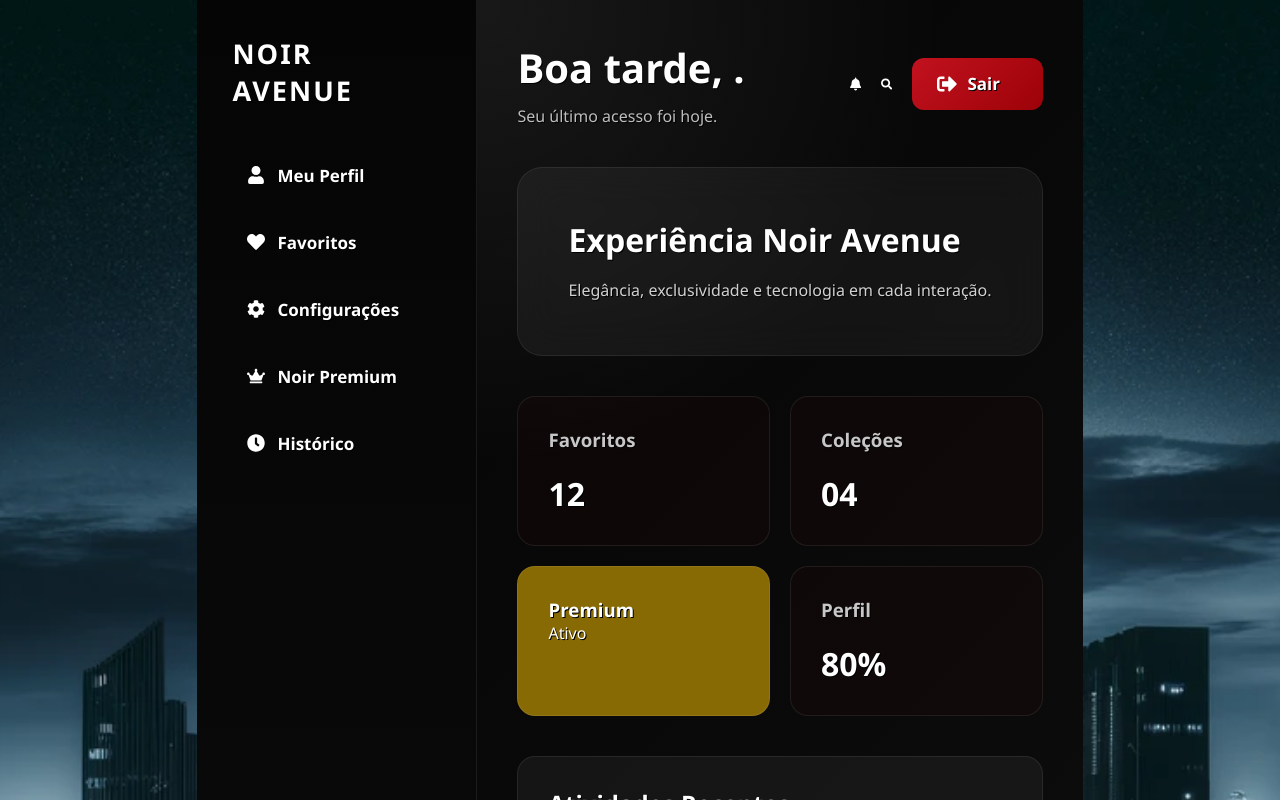
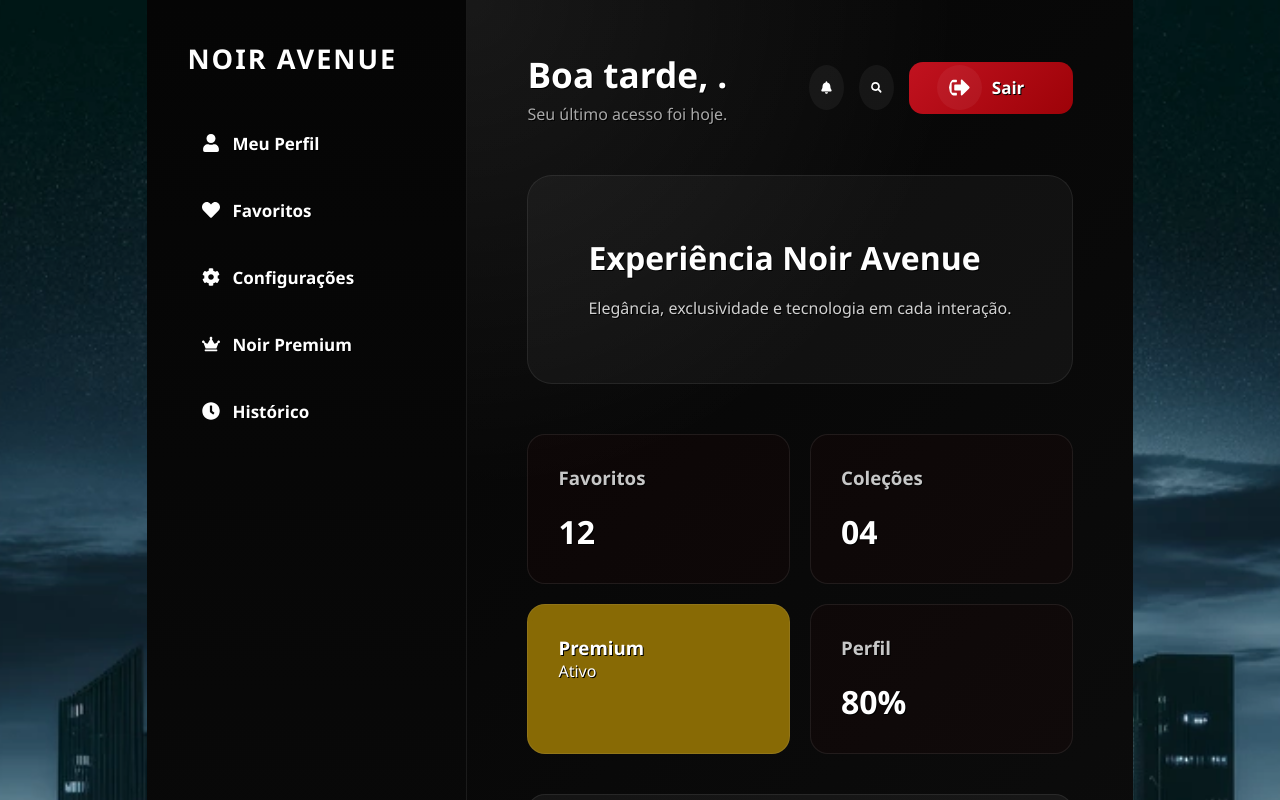
Before and after one commit to Luizfelipeosz/Noir-Avenue, a React (Vite) app: page /dashboard in a window 1280 px wide. Shown: the top 800 px of the page. Built offline with nearby package versions, Linux system fonts and the light colour scheme; sample sign-in values are in the browser's storage.

Commit message:
atualização da interfaçe da pagina principal.

```diff
--- a/src/components/Dashboard/Dashboard.css
+++ b/src/components/Dashboard/Dashboard.css
@@ -34,22 +34,19 @@ body{
    LAYOUT
 ========================== */
 
-.layout{
-    display:grid;
-    grid-template-columns:280px 1fr;
-    min-height:100vh;
+.layout {
+    display: grid;
+    grid-template-columns: 320px 1fr;
+    min-height: 100vh;
 }
-
 /* ==========================
    SIDEBAR
 ========================== */
 
-.sidebar{
-    padding:35px;
+.sidebar {
+    padding: 40px;
 
-    border-right:
-    1px solid
-    rgba(255,255,255,.08);
+    border-right: 1px solid rgba(255,255,255,.08);
 
     background:
         linear-gradient(
@@ -135,11 +132,10 @@ body{
    CONTAINER
 ========================== */
 
-.dashboard-container{
-    padding:40px;
+.dashboard-container {
+    padding: 50px 60px;
 
-    animation:
-    fadeIn .7s ease;
+    animation: fadeIn .7s ease;
 
     background:
         radial-gradient(
@@ -158,56 +154,71 @@ body{
    HEADER
 ========================== */
 
-.dashboard-header{
-    display:flex;
-    justify-content:space-between;
-    align-items:center;
+.dashboard-header {
+    display: flex;
+    justify-content: space-between;
+    align-items: center;
 
-    margin-bottom:40px;
+    gap: 80px;
+
+    margin-bottom: 50px;
 }
 
-.dashboard-header h1{
-    font-size:2.5rem;
+.header-user {
+    display: flex;
+    flex-direction: column;
+    gap: 5px;
 }
 
-.dashboard-header p{
-    margin-top:10px;
-    color:#bdbdbd;
+.dashboard-header h1 {
+    font-size: 2.2rem;
 }
 
-.header-actions{
-    display:flex;
-    align-items:center;
-
-    gap:20px;
+.dashboard-header p {
+    margin-top: 0;
+    color: #a9a9a9;
 }
 
-.header-actions svg{
-    font-size:20px;
-
-    cursor:pointer;
-
-    transition:.3s;
+.header-actions {
+    display: flex;
+    align-items: center;
+    gap: 15px;
 }
 
-.header-actions svg:hover{
-    transform:scale(1.1);
+.header-actions svg {
+    width: 45px;
+    height: 45px;
+
+    padding: 12px;
+
+    border-radius: 50%;
+
+    background: rgba(255,255,255,.05);
+
+    cursor: pointer;
+
+    transition: .3s;
 }
 
-.dashboard-header button{
-    display:flex;
-    align-items:center;
+.header-actions svg:hover {
+    transform: translateY(-3px);
 
-    gap:10px;
+    background: rgba(255,255,255,.08);
+}
 
-    border:none;
-    cursor:pointer;
+.dashboard-header button {
+    display: flex;
+    align-items: center;
+    gap: 10px;
 
-    padding:14px 25px;
+    padding: 15px 28px;
 
-    border-radius:12px;
+    border: none;
+    border-radius: 14px;
 
-    color:#fff;
+    color: #fff;
+
+    cursor: pointer;
 
     background:
         linear-gradient(
@@ -215,27 +226,27 @@ body{
             #c1121f,
             #9d0208
         );
+
+    transition: .3s;
 }
 
+.dashboard-header button:hover {
+    transform: translateY(-3px);
+}
 /* ==========================
    BANNER
 ========================== */
 
-.dashboard-banner{
-    padding:50px;
+.dashboard-banner {
+    padding: 60px;
 
-    margin-bottom:40px;
+    margin-bottom: 50px;
 
-    border-radius:25px;
+    border-radius: 25px;
 
-    backdrop-filter:blur(20px);
+    background: rgba(255,255,255,.04);
 
-    background:
-    rgba(255,255,255,.05);
-
-    border:
-    1px solid
-    rgba(255,255,255,.08);
+    border: 1px solid rgba(255,255,255,.08);
 }
 
 .dashboard-banner h2{
@@ -284,7 +295,6 @@ body{
 
 .card-premium{
     padding:30px;
-
     border-radius:18px;
 
     background:
@@ -296,7 +306,7 @@ body{
 
     transition:.3s;
 }
-}
+
 
 .card:hover{
     transform:translateY(-5px);
@@ -364,7 +374,7 @@ body{
 }
 
 .action-card{
-    padding:30px;
+    padding:35px;
 
     cursor:pointer;
 
--- a/src/components/Dashboard/Dashboard.jsx
+++ b/src/components/Dashboard/Dashboard.jsx
@@ -1,29 +1,34 @@
-
 import "./Dashboard.css";
 import { useNavigate } from "react-router-dom";
 import {
-  FaUser, FaHeart, FaCrown, FaCog,
-  FaSignOutAlt, FaClock, FaBell, FaSearch
+  FaUser,
+  FaHeart,
+  FaCrown,
+  FaCog,
+  FaSignOutAlt,
+  FaClock,
+  FaBell,
+  FaSearch,
 } from "react-icons/fa";
 
 function Dashboard() {
   const navigate = useNavigate();
 
   const user = JSON.parse(localStorage.getItem("noiravenue_user")) || {
-    nome: "Luiz Felipe"
+    nome: "Luiz Felipe",
   };
 
   const hour = new Date().getHours();
 
   let greeting = "";
 
-if (hour >= 5 && hour < 12) {
+  if (hour >= 5 && hour < 12) {
     greeting = "Bom dia";
-} else if (hour >= 12 && hour < 18) {
+  } else if (hour >= 12 && hour < 18) {
     greeting = "Boa tarde";
-} else {
+  } else {
     greeting = "Boa noite";
-}
+  }
 
   const actions = [
     { title: "Meu Perfil", icon: <FaUser />, route: "/perfil" },
@@ -51,10 +56,7 @@ if (hour >= 5 && hour < 12) {
 
         <nav>
           {actions.map((item) => (
-            <button
-              key={item.title}
-              onClick={() => navigate(item.route)}
-            >
+            <button key={item.title} onClick={() => navigate(item.route)}>
               {item.icon}
               {item.title}
             </button>
@@ -64,14 +66,17 @@ if (hour >= 5 && hour < 12) {
 
       <main className="dashboard-container">
         <header className="dashboard-header">
-          <div>
-            <h1>{greeting}, {user.nome}.</h1>
+          <div className="header-user">
+            <h1>
+              {greeting}, {user.nome}.
+            </h1>
             <p>Seu último acesso foi hoje.</p>
           </div>
 
           <div className="header-actions">
             <FaBell />
             <FaSearch />
+
             <button onClick={logout}>
               <FaSignOutAlt />
               Sair
@@ -81,18 +86,37 @@ if (hour >= 5 && hour < 12) {
 
         <section className="dashboard-banner">
           <h2>Experiência Noir Avenue</h2>
-          <p>Elegância, exclusividade e tecnologia em cada interação.</p>
+
+          <p>
+            Elegância, exclusividade e tecnologia em cada interação.
+          </p>
         </section>
 
         <section className="dashboard-stats">
-          <div className="card"><h3>Favoritos</h3><span>12</span></div>
-          <div className="card"><h3>Coleções</h3><span>04</span></div>
-          <div className="card-premium"><h3>Premium</h3><span>Ativo</span></div>
-          <div className="card"><h3>Perfil</h3><span>80%</span></div>
+          <div className="card">
+            <h3>Favoritos</h3>
+            <span>12</span>
+          </div>
+
+          <div className="card">
+            <h3>Coleções</h3>
+            <span>04</span>
+          </div>
+
+          <div className="card-premium">
+            <h3>Premium</h3>
+            <span>Ativo</span>
+          </div>
+
+          <div className="card">
+            <h3>Perfil</h3>
+            <span>80%</span>
+          </div>
         </section>
 
         <section className="activity">
           <h2>Atividades Recentes</h2>
+
           <ul>
             {activities.map((item) => (
               <li key={item}>{item}</li>
@@ -108,7 +132,9 @@ if (hour >= 5 && hour < 12) {
               onClick={() => navigate(item.route)}
             >
               {item.icon}
+
               <h3>{item.title}</h3>
+
               <p>Acesse rapidamente esta área da plataforma.</p>
             </div>
           ))}
```
Lines whose indentation alone changed are shown as unchanged.
